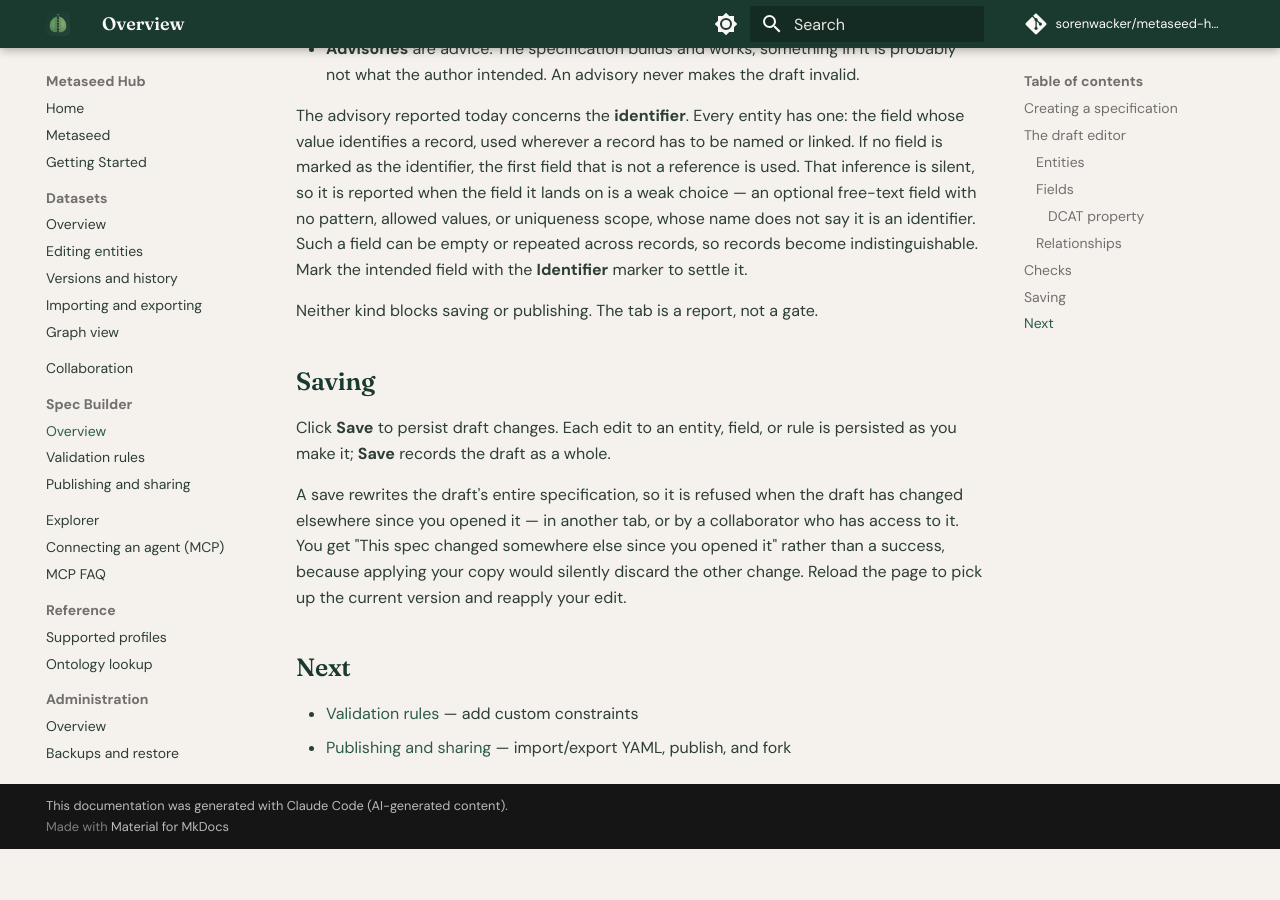
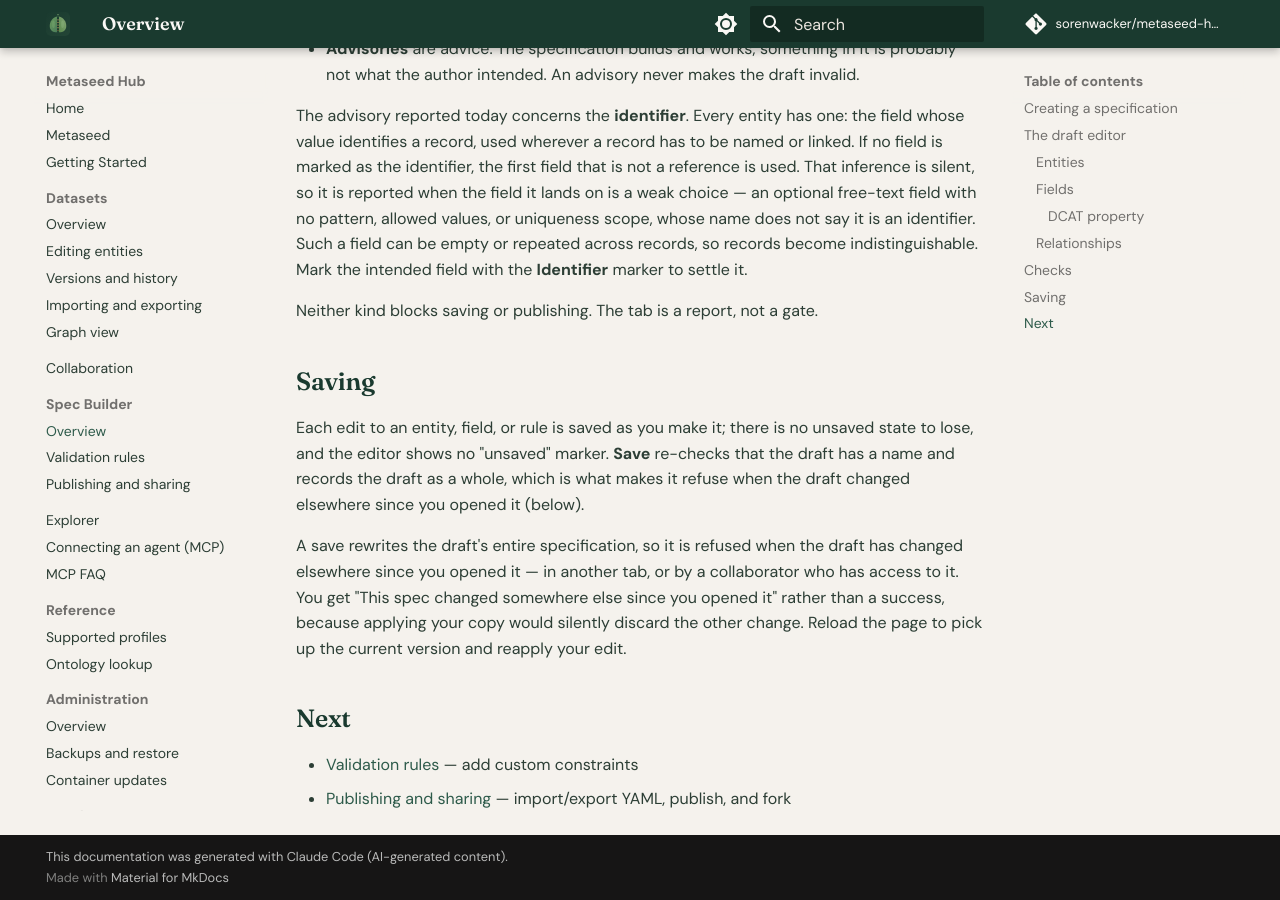
Before and after one commit to sorenwacker/metaseed-hub, an MkDocs documentation site: the page built from docs/spec-builder/index.md, in a window 1280 px wide and 900 px high, scrolled down 3840 px. Built offline with MkDocs 1.6.1 and Material for MkDocs 9.7.7, drawn with Linux system fonts in a browser that asks for light colours; comment, search, counter and statistics services are not loaded; before the commit the page ends 4689 px from its top, so only the background shows below that.

Commit message:
Document the CSP gate, that every spec-builder edit is saved as made, and that expired tokens are not listed

```diff
--- a/docs/spec-builder/index.md
+++ b/docs/spec-builder/index.md
@@ -102,7 +102,7 @@
 
 ## Saving
 
-Click **Save** to persist draft changes. Each edit to an entity, field, or rule is persisted as you make it; **Save** records the draft as a whole.
+Each edit to an entity, field, or rule is saved as you make it; there is no unsaved state to lose, and the editor shows no "unsaved" marker. **Save** re-checks that the draft has a name and records the draft as a whole, which is what makes it refuse when the draft changed elsewhere since you opened it (below).
 
 A save rewrites the draft's entire specification, so it is refused when the draft has changed elsewhere since you opened it — in another tab, or by a collaborator who has access to it. You get "This spec changed somewhere else since you opened it" rather than a success, because applying your copy would silently discard the other change. Reload the page to pick up the current version and reapply your edit.
 
```
Also changed, not shown: docs/developer/architecture.md (+2 -0 lines), docs/getting-started.md (+1 -1 lines).
